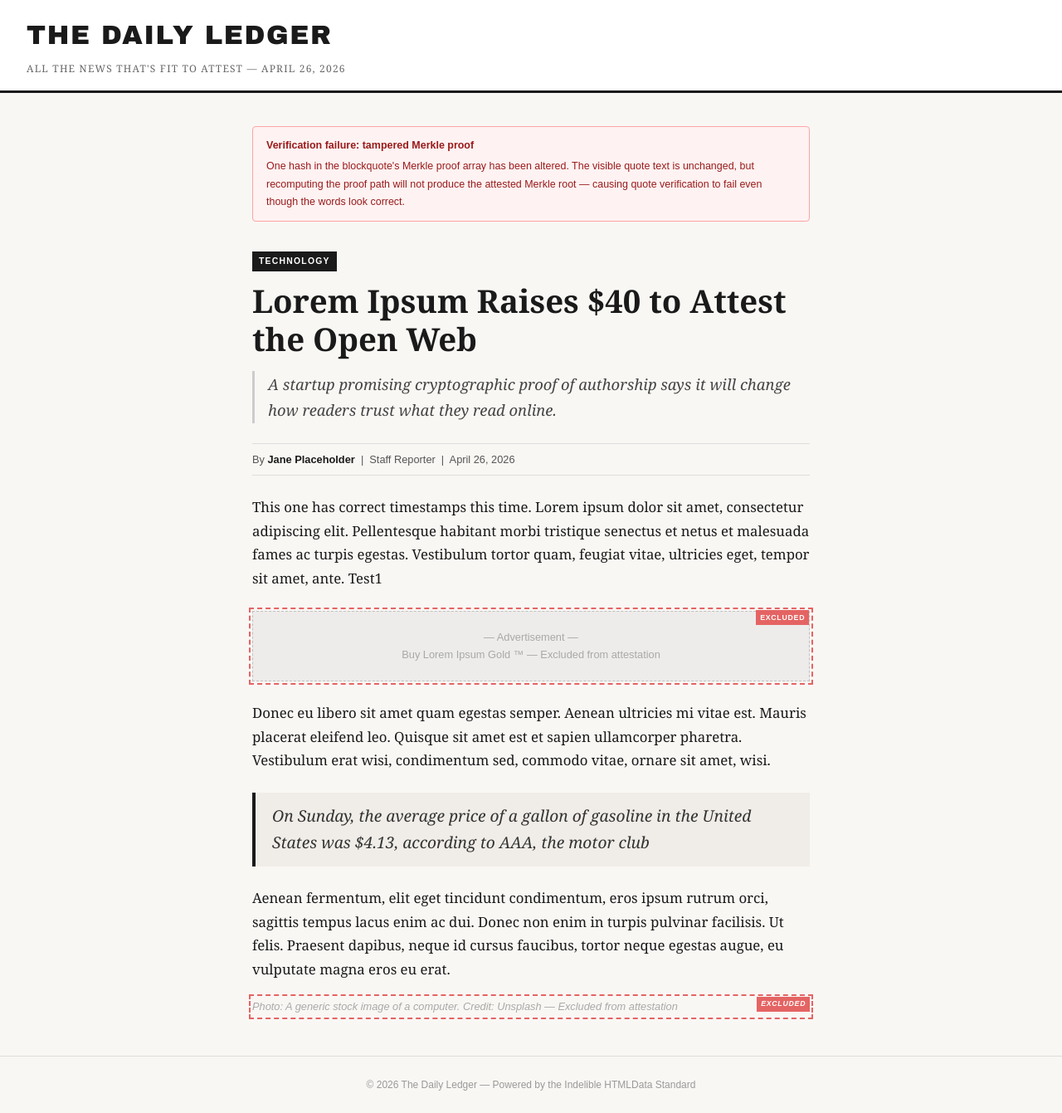
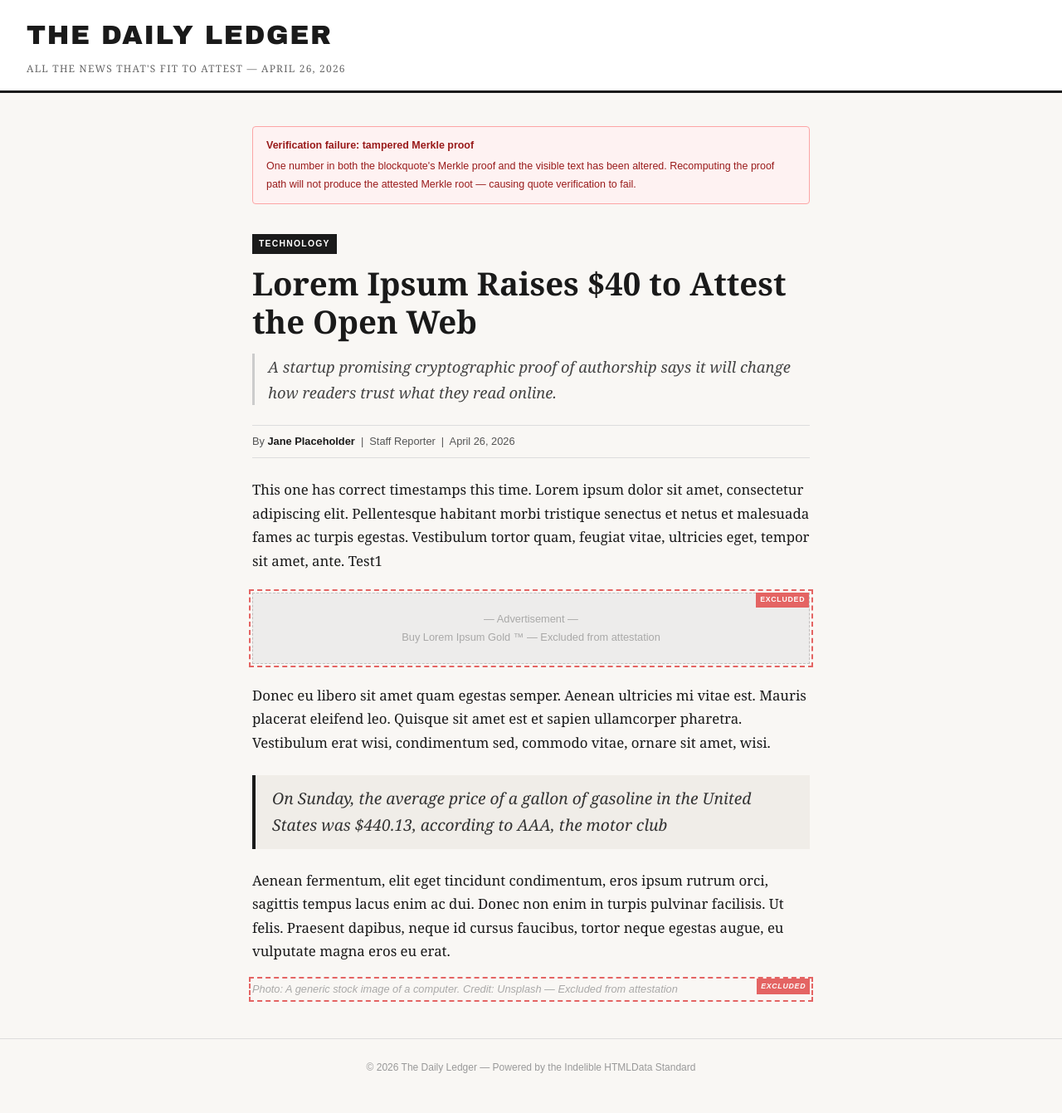
Before and after one commit to indelible-world/demo-site, a website: page wrongproof.html in a window 1280 px wide. Shown: the whole page at 83% size. After the commit the page ends 1320 px from the top, so only its background shows below. Drawn offline with Linux system fonts and the light colour scheme.

Commit message:
update notice

```diff
--- a/wrongproof.html
+++ b/wrongproof.html
@@ -175,7 +175,7 @@
 
   <div class="indelible-legend">
     <strong>Verification failure: tampered Merkle proof</strong>
-    One hash in the blockquote's Merkle proof array has been altered. The visible quote text is unchanged, but recomputing the proof path will not produce the attested Merkle root &mdash; causing quote verification to fail even though the words look correct.
+    One number in both the blockquote's Merkle proof and the visible text has been altered. Recomputing the proof path will not produce the attested Merkle root &mdash; causing quote verification to fail.
   </div>
 
   <span class="label">Technology</span>
@@ -237,7 +237,7 @@
     {
       "value": [
         "27",
-        "s was $4.13, according to AAA, the motor club,"
+        "s was $440.13, according to AAA, the motor club,"
       ],
       "proof": [
         "0x2def061af7cc1f9e0a98454276bb117f40c815d94909cc90b79dc00adcfe7a00",
@@ -248,7 +248,7 @@
       ]
     }
   ]}'>
-      On Sunday, the average price of a gallon of gasoline in the United States was $4.13, according to AAA, the motor club
+      On Sunday, the average price of a gallon of gasoline in the United States was $440.13, according to AAA, the motor club
     </blockquote>
 
     <p>
```
